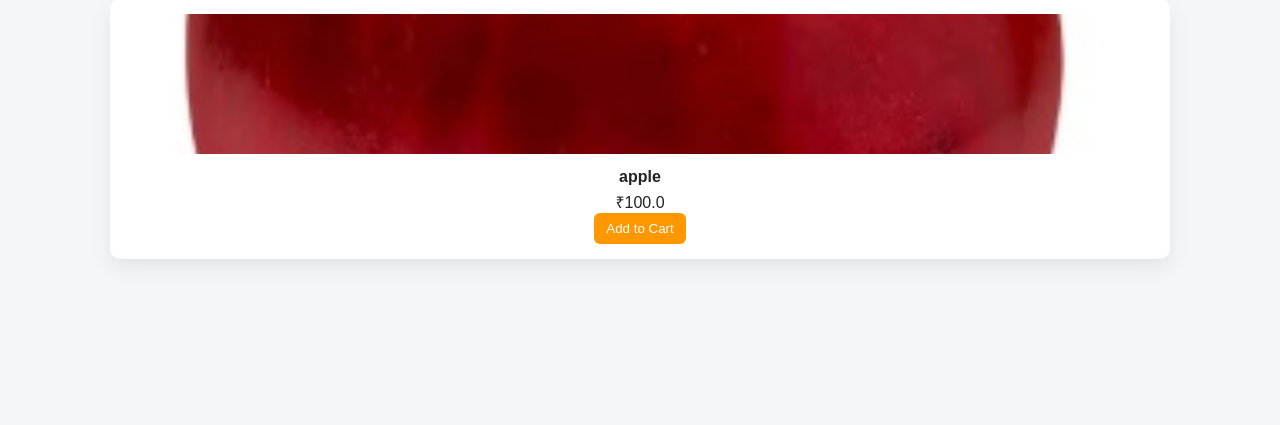
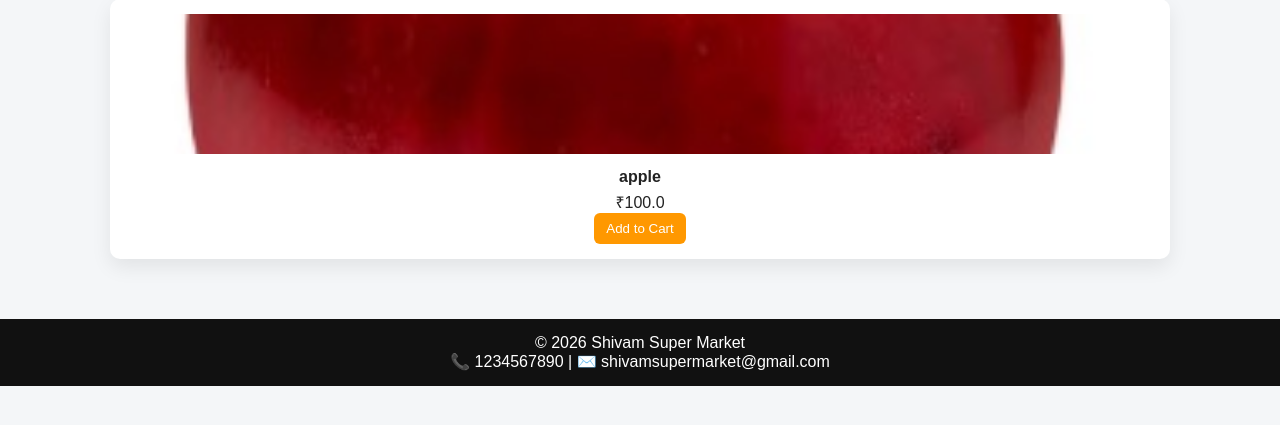
Before and after one commit to surajkharade000-dot/grocery-flask-app, a Flask app: page /products in a window 1280 px wide. Shown: the part 68-493 px from the top of the page. Run offline with Flask 3, Linux system fonts and the light colour scheme; a user stored in the database is signed in; data comes from the database, SQL or seed files in the repository.

Commit message:
Add footer with contact information to products page

```diff
--- a/templates/products.html
+++ b/templates/products.html
@@ -28,6 +28,9 @@
         {% endfor %}
     </div>
 </div>
-
+    <footer style="margin-top:40px; padding:15px; text-align:center; background:#111; color:#fff;">
+    <p>© 2026 Shivam Super Market</p>
+    <p>📞 1234567890 | ✉️ shivamsupermarket@gmail.com</p>
+  </footer>
 </body>
 </html>
```
